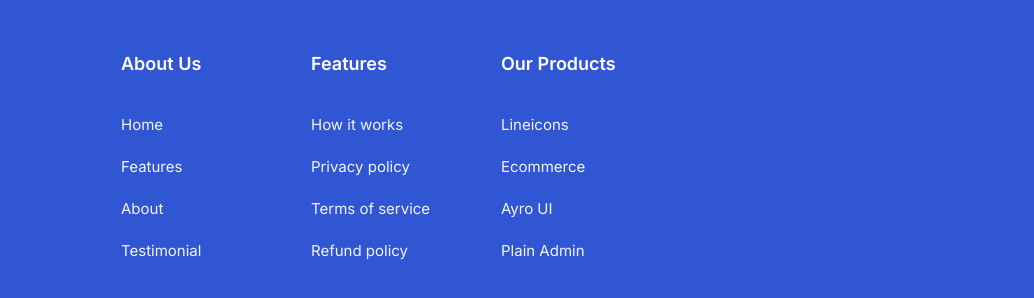
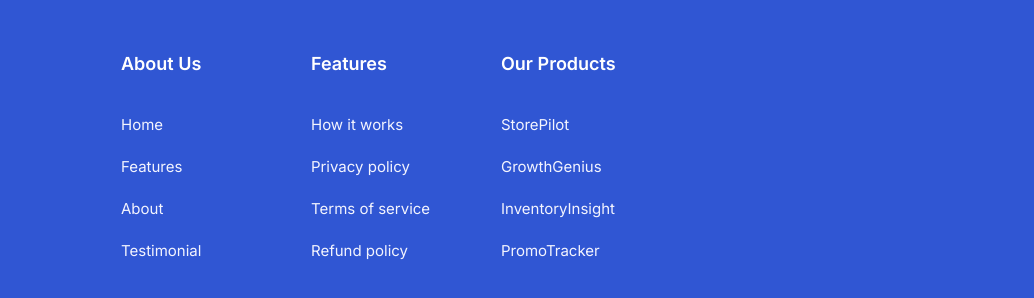
Before and after one commit to angelob120/Mega-Softworks, a plain HTML site: page index.html in a window 1280 px wide. Shown: the part 4449-4747 px from the top of the page, 246-1280 px from the left. Drawn offline with nearby package versions, Linux system fonts and the light colour scheme.

Commit message:
Update index.html

```diff
--- a/index.html
+++ b/index.html
@@ -569,28 +569,31 @@
                     <a
                       rel="nofollow noopner"
                       target="_blank"
-                      >Lineicons
+                      >StorePilot
                     </a>
                   </li>
                   <li>
                     <a
                       rel="nofollow noopner"
                       target="_blank"
-                      >Ecommerce</a
+                      >GrowthGenius
+                    </a
                     >
                   </li>
                   <li>
                     <a
                       rel="nofollow noopner"
                       target="_blank"
-                      >Ayro UI</a
+                      >InventoryInsight
+                    </a
                     >
                   </li>
                   <li>
                     <a
                       rel="nofollow noopner"
                       target="_blank"
-                      >Plain Admin</a
+                      >PromoTracker
+                    </a
                     >
                   </li>
                 </ul>
```
